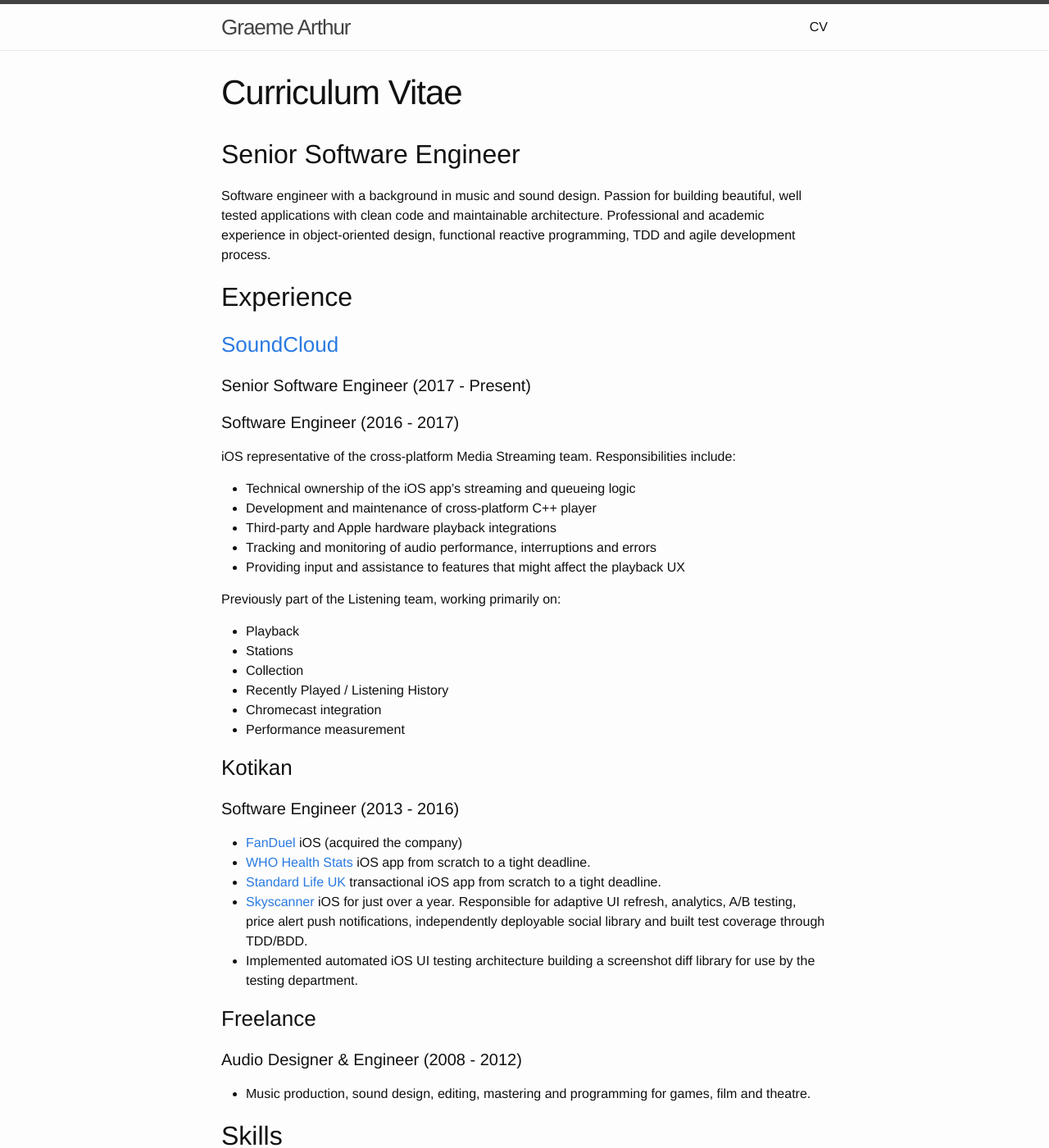
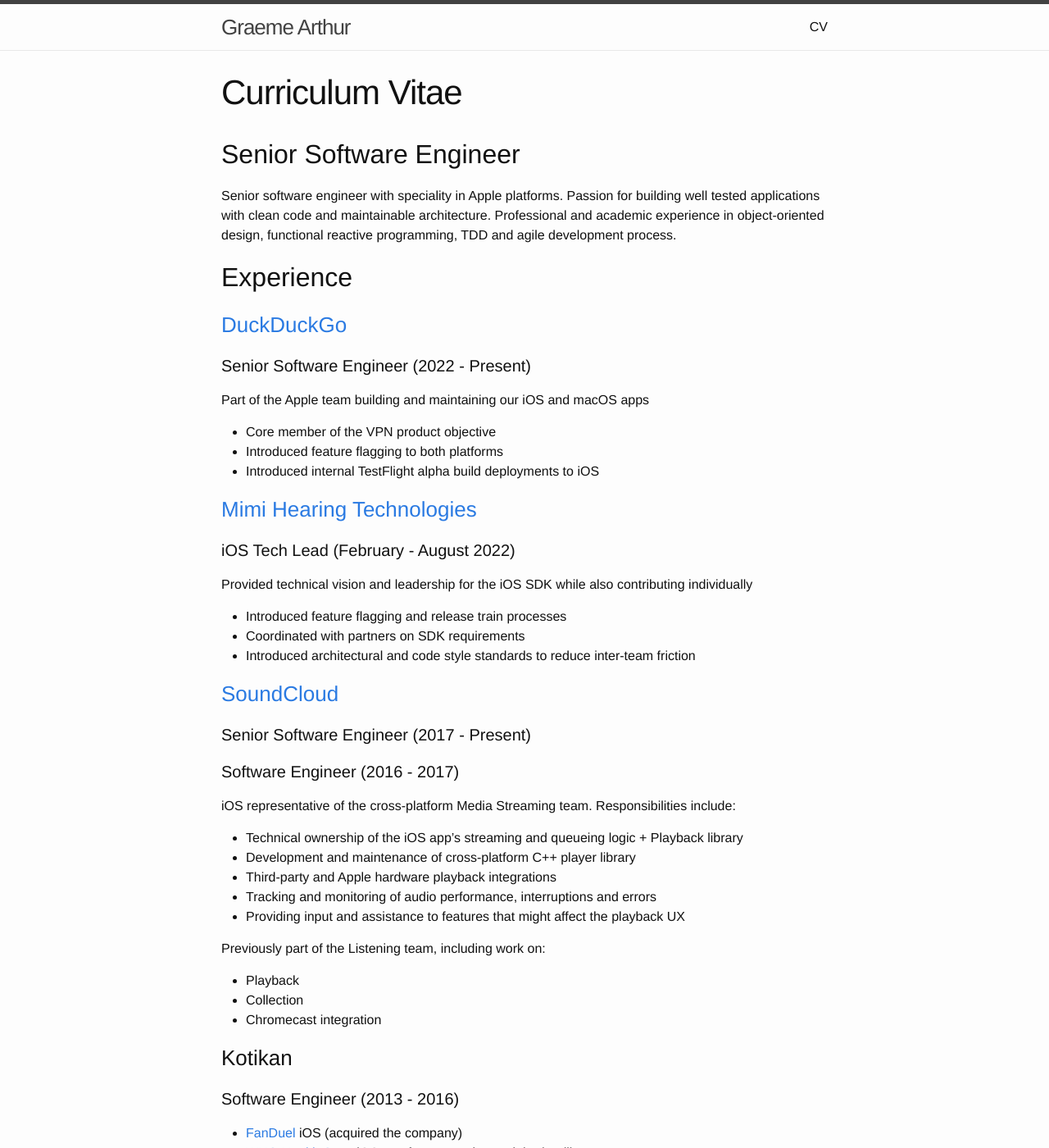
Before and after one commit to graeme/graeme.github.io, a Jekyll site: the page built from cv.md, in a window 1280 px wide and 1400 px high. Shown: the whole window at 82% size. Built offline with Jekyll 4.4.1, drawn with Linux system fonts in a browser that asks for light colours; some of the changed text lies outside the part shown.

Commit message:
Update cv.md

```diff
--- a/cv.md
+++ b/cv.md
@@ -7,27 +7,38 @@
 
 ## Senior Software Engineer
 
-Software engineer with a background in music and sound design. Passion for building beautiful, well tested applications with clean code and maintainable architecture. Professional and academic experience in object-oriented design, functional reactive programming, TDD and agile development process.
+Senior software engineer with speciality in Apple platforms. Passion for building well tested applications with clean code and maintainable architecture. Professional and academic experience in object-oriented design, functional reactive programming, TDD and agile development process.
 
 ## Experience
+
+### [DuckDuckGo](https://apps.apple.com/gb/app/duckduckgo-private-browser/id663592361)
+#### Senior Software Engineer (2022 - Present)
+Part of the Apple team building and maintaining our iOS and macOS apps
+- Core member of the VPN product objective
+- Introduced feature flagging to both platforms
+- Introduced internal TestFlight alpha build deployments to iOS
+
+### [Mimi Hearing Technologies](https://mimi.io/)
+#### iOS Tech Lead (February - August 2022)
+Provided technical vision and leadership for the iOS SDK while also contributing individually
+- Introduced feature flagging and release train processes
+- Coordinated with partners on SDK requirements
+- Introduced architectural and code style standards to reduce inter-team friction
 
 ### [SoundCloud](https://itunes.apple.com/us/app/soundcloud-music-audio/id336353151?mt=8)
 #### Senior Software Engineer (2017 - Present)
 #### Software Engineer (2016 - 2017)
 iOS representative of the cross-platform Media Streaming team. Responsibilities include:
-- Technical ownership of the iOS app's streaming and queueing logic
-- Development and maintenance of cross-platform C++ player
+- Technical ownership of the iOS app's streaming and queueing logic + Playback library
+- Development and maintenance of cross-platform C++ player library
 - Third-party and Apple hardware playback integrations
 - Tracking and monitoring of audio performance, interruptions and errors
 - Providing input and assistance to features that might affect the playback UX
 
-Previously part of the Listening team, working primarily on:
+Previously part of the Listening team, including work on:
 - Playback
-- Stations
 - Collection
-- Recently Played / Listening History
 - Chromecast integration
-- Performance measurement
 
 ### Kotikan
 #### Software Engineer (2013 - 2016)
```
Also changed, not shown: other parts of cv.md (+1 -1 lines).
